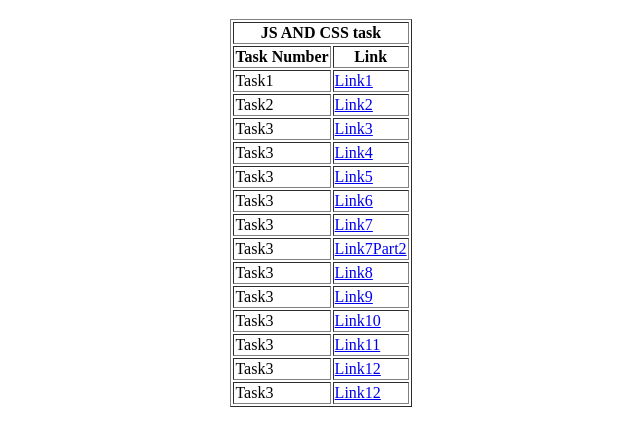
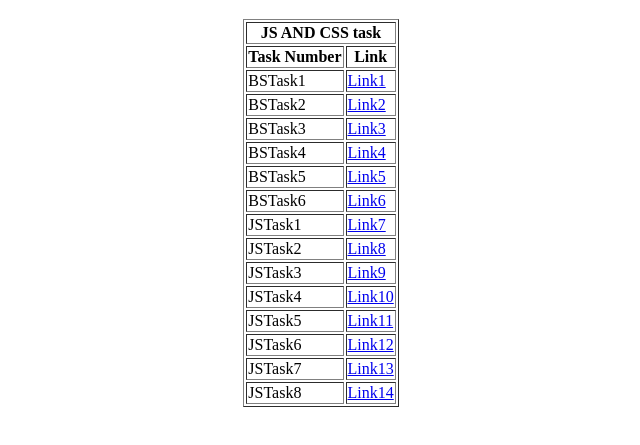
Before and after one commit to thanshita/bs-and-js-tasks, a plain HTML site: page index.html in a window 1280 px wide. Shown: the part 61-506 px from the top of the page, without its empty margins (319-959 px from the left). Drawn offline with Linux system fonts and the light colour scheme.

Commit message:
Update index.html

```diff
--- a/index.html
+++ b/index.html
@@ -18,60 +18,60 @@
             </tr>
 
             <tr>
-                <td>Task1</td>
+                <td>BSTask1</td>
                 <td><a href="./task1bs.html">Link1</a></td>
             </tr>
             <tr>
-                <td>Task2</td>
+                <td>BSTask2</td>
                 <td><a href="./task2bs.html">Link2</a></td>
             </tr>
             <tr>
-                <td>Task3</td>
+                <td>BSTask3</td>
                 <td><a href="./task3bs.html">Link3</a></td>
             </tr>
             <tr>
-                <td>Task3</td>
+                <td>BSTask4</td>
                 <td><a href="./task4bs.html">Link4</a></td>
             </tr>
             <tr>
-                <td>Task3</td>
+                <td>BSTask5</td>
                 <td><a href="./task5bs.html">Link5</a></td>
             </tr>
             <tr>
-                <td>Task3</td>
+                <td>BSTask6</td>
                 <td><a href="./task6bs.html">Link6</a></td>
             </tr>
             <tr>
-                <td>Task3</td>
+                <td>JSTask1</td>
                 <td><a href="./jstask1.html">Link7</a></td>
             </tr>
             <tr>
-                <td>Task3</td>
-                <td><a href="./jstask2.html">Link7Part2</a></td>
+                <td>JSTask2</td>
+                <td><a href="./jstask2.html">Link8</a></td>
             </tr>
             <tr>
-                <td>Task3</td>
-                <td><a href="./jstask3.html">Link8</a></td>
+                <td>JSTask3</td>
+                <td><a href="./jstask3.html">Link9</a></td>
             </tr>
             <tr>
-                <td>Task3</td>
-                <td><a href="./jstask4.html">Link9</a></td>
+                <td>JSTask4</td>
+                <td><a href="./jstask4.html">Link10</a></td>
             </tr>
             <tr>
-                <td>Task3</td>
-                <td><a href="./jstask5.html">Link10</a></td>
+                <td>JSTask5</td>
+                <td><a href="./jstask5.html">Link11</a></td>
             </tr>
             <tr>
-                <td>Task3</td>
-                <td><a href="./jstask6.html">Link11</a></td>
+                <td>JSTask6</td>
+                <td><a href="./jstask6.html">Link12</a></td>
             </tr>
             <tr>
-                <td>Task3</td>
-                <td><a href="./jstask7.html">Link12</a></td>
+                <td>JSTask7</td>
+                <td><a href="./jstask7.html">Link13</a></td>
             </tr>
             <tr>
-                <td>Task3</td>
-                <td><a href="./jstask8.html">Link12</a></td>
+                <td>JSTask8</td>
+                <td><a href="./jstask8.html">Link14</a></td>
             </tr>
 
         </table>
```
